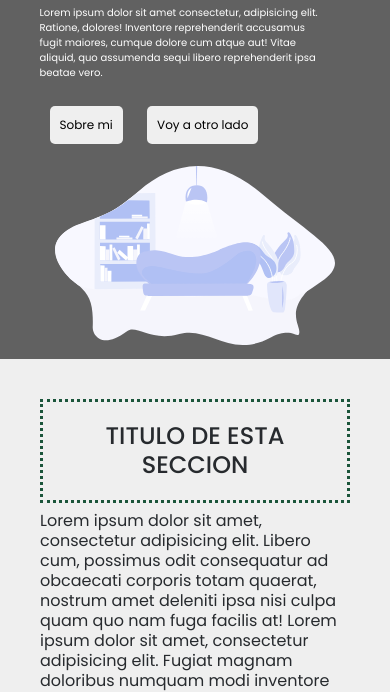
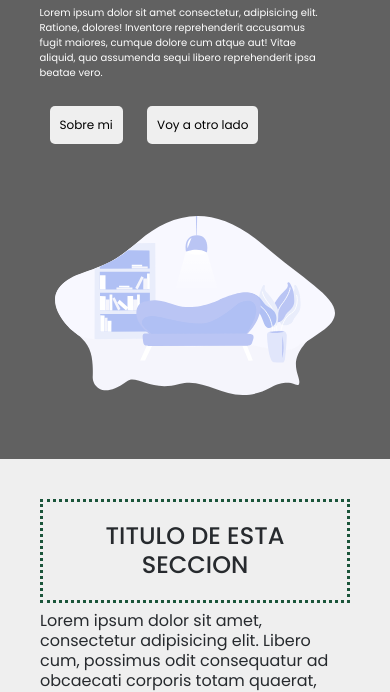
Before and after one commit to apolito20/Proyecto-2, a plain HTML site: page index.html in a window 390 px wide. Shown: the part 141-833 px from the top of the page. Drawn offline with nearby package versions, Linux system fonts and the light colour scheme.

Commit message:
Mejoras responsive mobile

```diff
--- a/style.css
+++ b/style.css
@@ -205,7 +205,20 @@ footer{
 }
 
 @media only screen and (max-width: 767px){
-.textoBienvenida{
+
+    .contenedor {
+        display: grid;
+        grid-template-columns: repeat(12, 1fr);
+        width: 90%;
+        max-width: 700px;
+        height: 600px;
+        margin: auto;
+        gap: 10px;
+        overflow: hidden;
+    }
+
+
+    .textoBienvenida{
     font-size: 10px;
 }
 
@@ -213,11 +226,17 @@ ul li{
     margin: 0;
     font-size: 16px;
 
+
+}
+
+.contenedor{
+
 }
 .contenedor__a{
     grid-column: 1/12;
     padding-bottom: 40px;
     color: white;
+
 
 }
 button{
```
